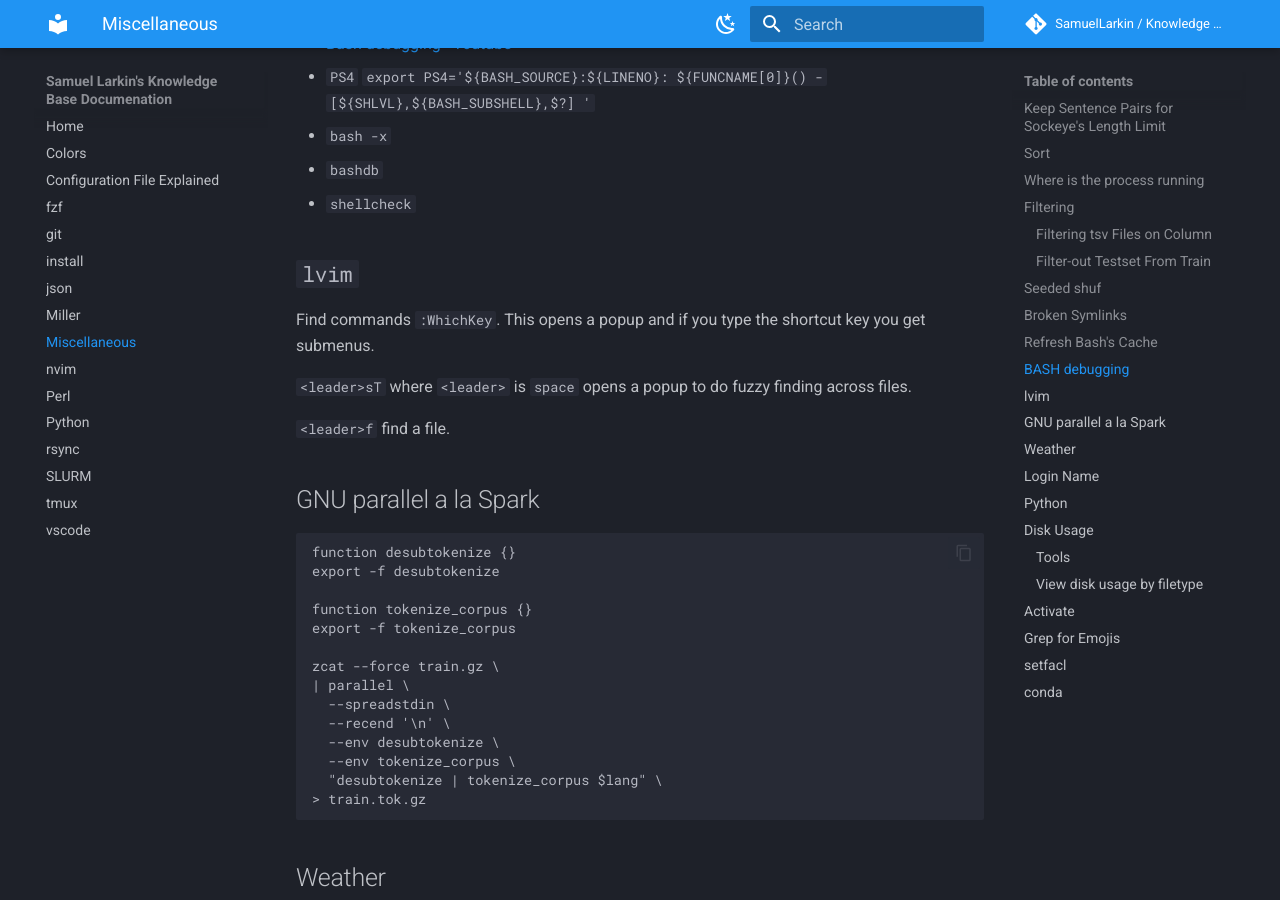
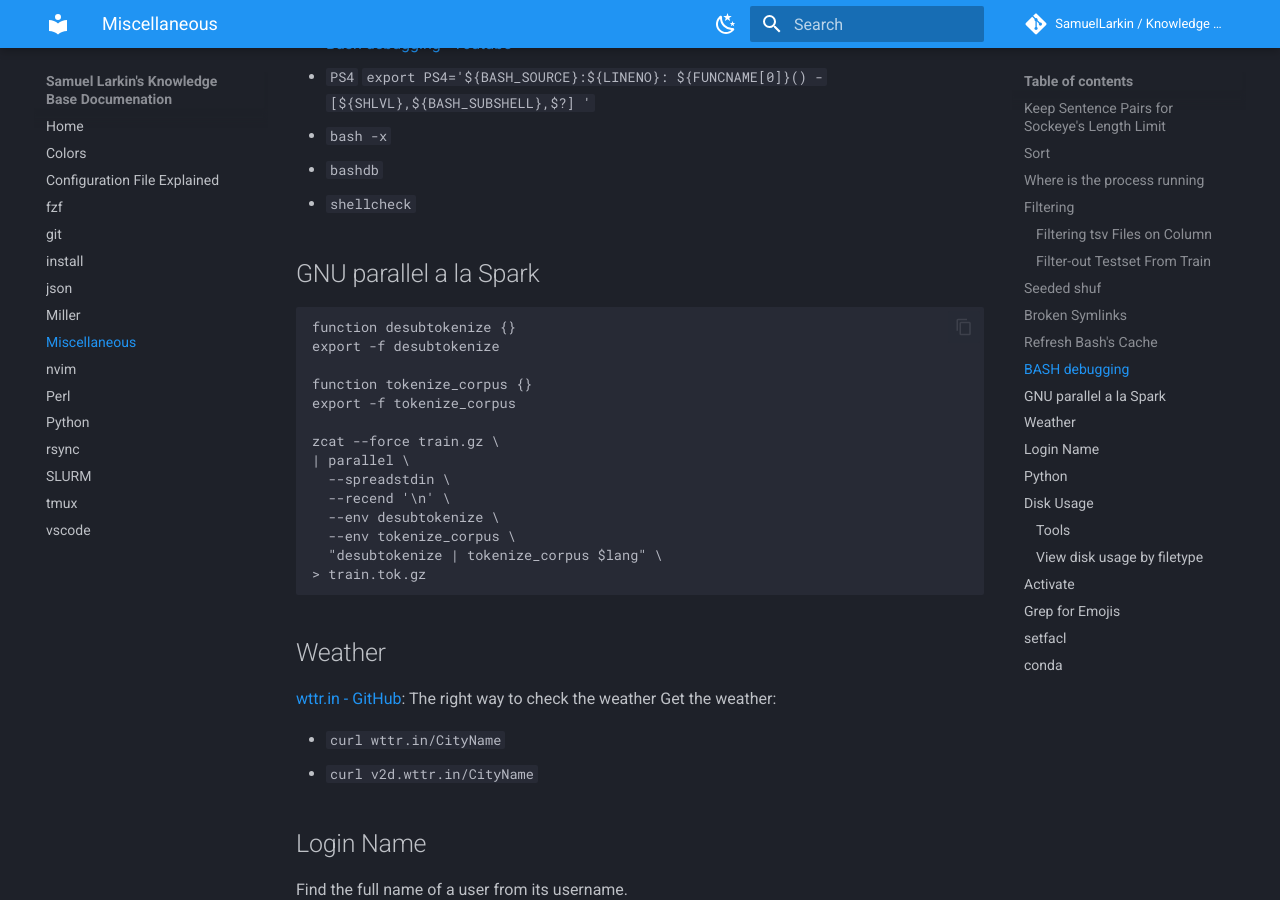
Before and after one commit to SamuelLarkin/kb, an MkDocs documentation site: the page built from docs/miscellaneous.md, in a window 1280 px wide and 900 px high, scrolled down 2485 px. Built offline with MkDocs 1.6.1 and Material for MkDocs 9.7.7, drawn with Linux system fonts in a browser that asks for light colours; comment, search, counter and statistics services are not loaded; the version menu is left out.

Commit message:
docs(misc): removed lvim section

```diff
--- a/docs/miscellaneous.md
+++ b/docs/miscellaneous.md
@@ -120,15 +120,6 @@ For additional information, consult help hash and man bash.
 - `bash -x`
 - `bashdb`
 - `shellcheck`
-
-## `lvim`
-
-Find commands `:WhichKey`.
-This opens a popup and if you type the shortcut key you get submenus.
-
-`<leader>sT` where `<leader>` is `space` opens a popup to do fuzzy finding across files.
-
-`<leader>f` find a file.
 
 ## GNU parallel a la Spark
 
```
